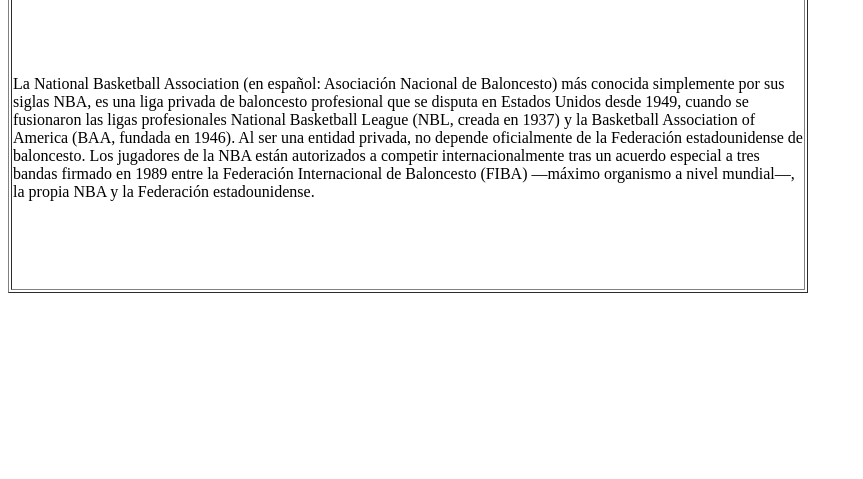
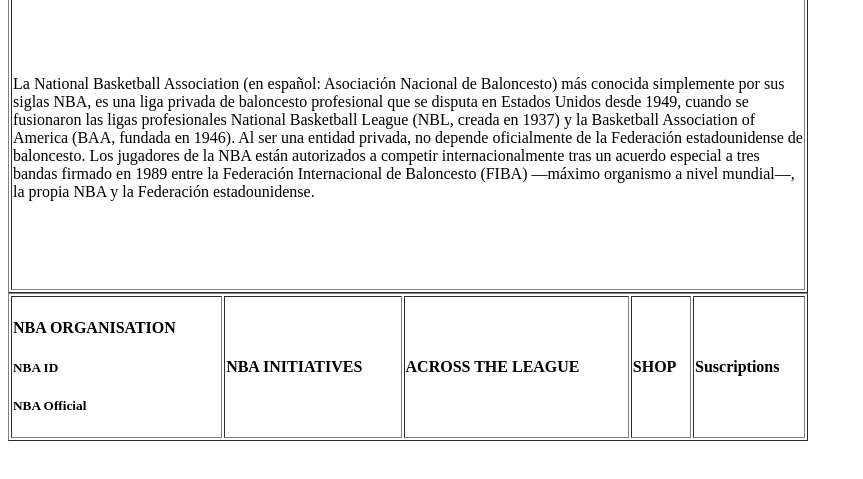
Before and after one commit to faustinovalle-crypto/Final-project-NBA, a plain HTML site: page index.html in a window 1280 px wide. Shown: the part 183-662 px from the top of the page, without its empty margins (0-863 px from the left). Drawn offline with Linux system fonts and the light colour scheme.

Commit message:
Add files via upload

```diff
--- a/index.html
+++ b/index.html
@@ -7,7 +7,6 @@
 	<link rel="stylesheet" type="text/css" href="styless.css">
 </head>
 <body>
-
 	<table width="800" border="1">
 		<tr>
 			<td rowspan="2" width="50" height="90"><img src="nba.png" height="90"></td>
@@ -27,12 +26,38 @@
 			</td>
 		</tr>
 		<tr>
-			<td><img src="JOSHUA.png" width="100"><img src="bulls.jpg" width="100"> <img src="miami.webp" width="100"><img src="cceltics.jpg" width="100"><img src="warriors.jpg" width="100"><img src="spurs.jpg" width="100"></td>
+			<td>
+				<img src="JOSHUA.png" width="100"><img src="bulls.jpg" width="100"> <img src="miami.webp" width="100"><img src="cceltics.jpg" width="100"><img src="warriors.jpg" width="100"><img src="spurs.jpg" width="100">
+			</td>
 
 		</tr>
 		<tr>
 			<td colspan="2" height="300">La National Basketball Association (en español: Asociación Nacional de Baloncesto) más conocida simplemente por sus siglas NBA, es una liga privada de baloncesto profesional que se disputa en Estados Unidos desde 1949, cuando se fusionaron las ligas profesionales National Basketball League (NBL, creada en 1937) y la Basketball Association of America (BAA, fundada en 1946). Al ser una entidad privada, no depende oficialmente de la Federación estadounidense de baloncesto. Los jugadores de la NBA están autorizados a competir internacionalmente tras un acuerdo especial a tres bandas firmado en 1989 entre la Federación Internacional de Baloncesto (FIBA) —máximo organismo a nivel mundial—, la propia NBA y la Federación estadounidense.</td>
 		</tr>
 	</table>
+	<table width="800" border="1">
+		<tr>
+			<td rowspan="5">
+				<h4>NBA ORGANISATION</h4>
+				<h5>NBA ID</h5>
+				<h5>NBA Official</h5>
+				<h5></h5>
+				<h5></h5>
+			</td>
+			<td rowspan="6">
+				<h4>NBA INITIATIVES</h4>
+
+			</td>
+			<td rowspan="4">
+				<h4>ACROSS THE LEAGUE</h4>
+			</td>
+			<td rowspan="5">
+				<h4>SHOP</h4>
+			</td>
+			<td rowspan="3">
+				<h4>Suscriptions</h4>
+			</td>
+		</tr>
+	</table>
 </body>
 </html>
```
Also changed, not shown: page4.html (+1 -1 lines). Lines whose indentation alone changed are shown as unchanged.
